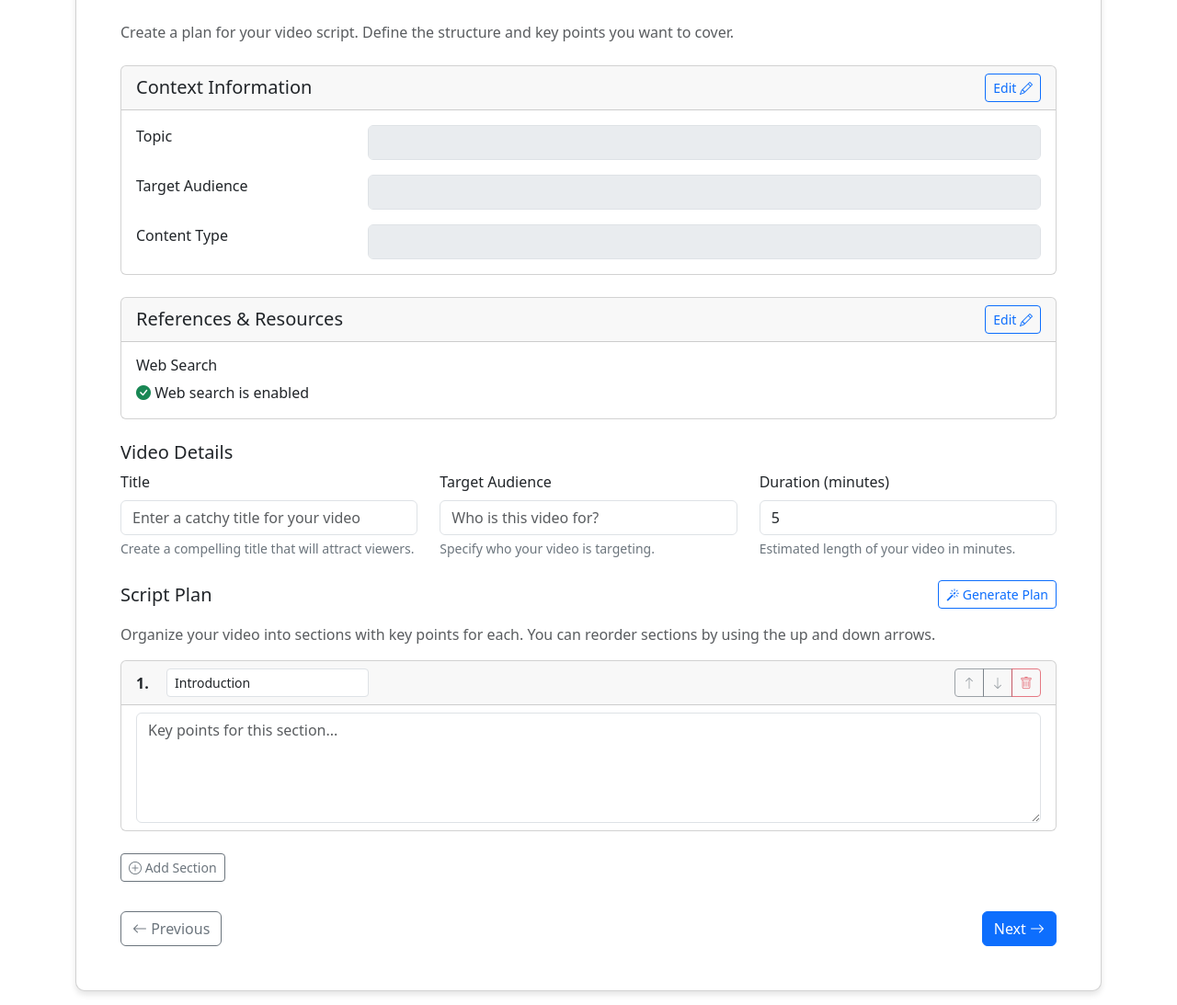
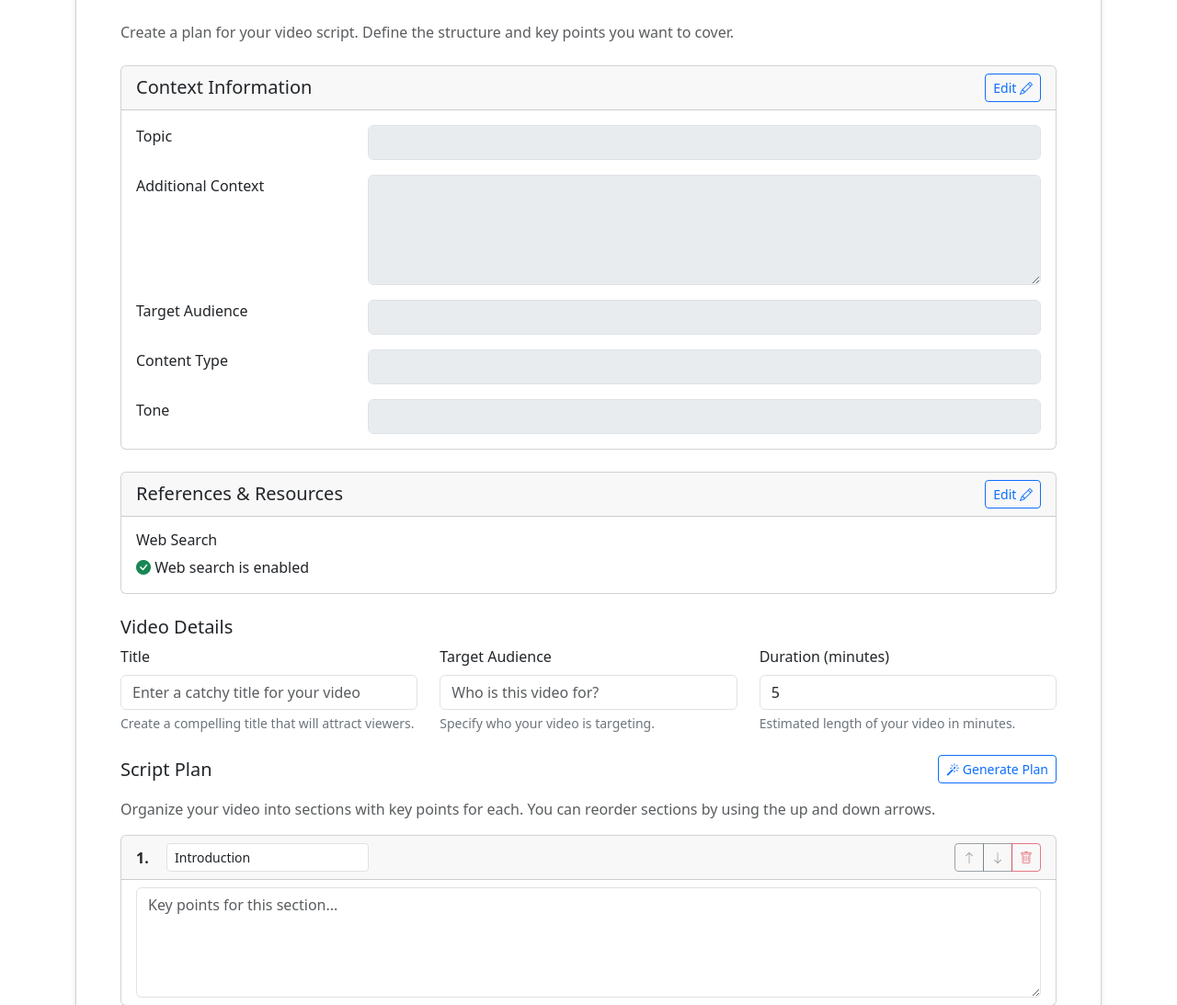
Before and after one commit to gregorysharkov/rag_pipeline, a Flask app: template web_app/templates/plan.html in a window 1280 px wide. Shown: the part 210-1303 px from the top of the page at 92% size. Run offline with Flask 3, Linux system fonts and the light colour scheme; the template is opened without the code that fills it, so the values that code supplies are empty.

Commit message:
feat: update planning page to inherit the context information from previous steps

```diff
--- a/web_app/templates/plan.html
+++ b/web_app/templates/plan.html
@@ -81,6 +81,15 @@
 
                             <div class="row mb-3">
                                 <div class="col-md-3">
+                                    <label class="form-label">Additional Context</label>
+                                </div>
+                                <div class="col-md-9">
+                                    <textarea class="form-control" rows="3" disabled>{{ session.get('additional_context', '') }}</textarea>
+                                </div>
+                            </div>
+
+                            <div class="row mb-3">
+                                <div class="col-md-3">
                                     <label class="form-label">Target Audience</label>
                                 </div>
                                 <div class="col-md-9">
@@ -88,12 +97,21 @@
                                 </div>
                             </div>
 
-                            <div class="row">
+                            <div class="row mb-3">
                                 <div class="col-md-3">
                                     <label class="form-label">Content Type</label>
                                 </div>
                                 <div class="col-md-9">
                                     <input type="text" class="form-control" value="{{ session.get('content_type', '') }}" disabled>
+                                </div>
+                            </div>
+
+                            <div class="row">
+                                <div class="col-md-3">
+                                    <label class="form-label">Tone</label>
+                                </div>
+                                <div class="col-md-9">
+                                    <input type="text" class="form-control" value="{{ session.get('tone', '') }}" disabled>
                                 </div>
                             </div>
                         </div>
```
